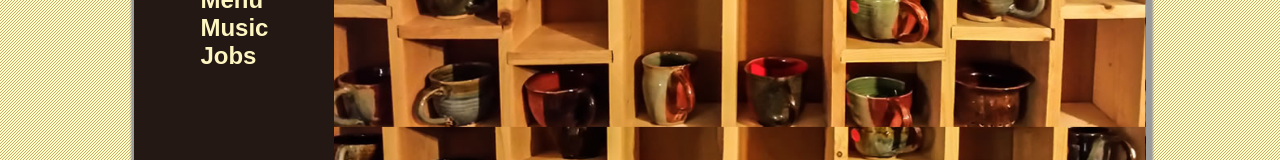
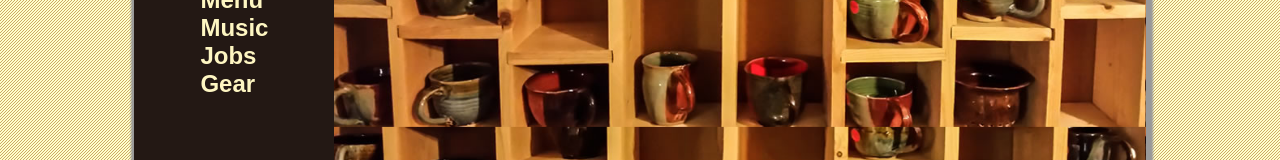
Before and after one commit to ilyris/JavaJam-school-lab-project, a plain HTML site: page menu.html in a window 1280 px wide. Shown: the part 234-394 px from the top of the page. Drawn offline with Linux system fonts and the light colour scheme.

Commit message:
added gear link to menu page

```diff
--- a/menu.html
+++ b/menu.html
@@ -28,6 +28,9 @@
                 </li>
                 <li>
                     <A href="jobs.html">Jobs</A>
+                </li>
+                <li>
+                    <a href="gear.html">Gear</a>
                 </li>
             </ul>
         </nav>
```
